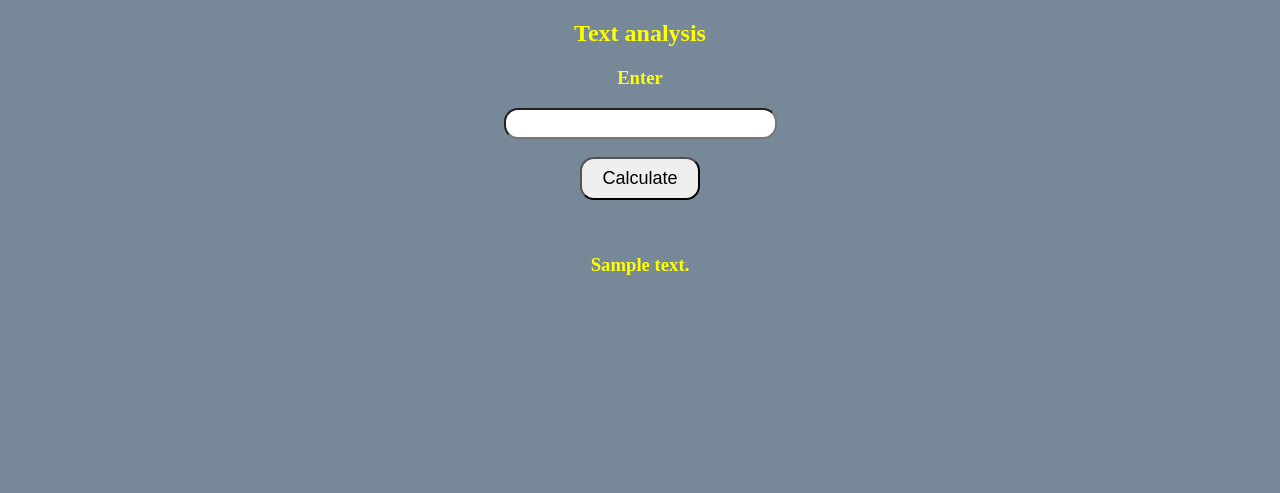
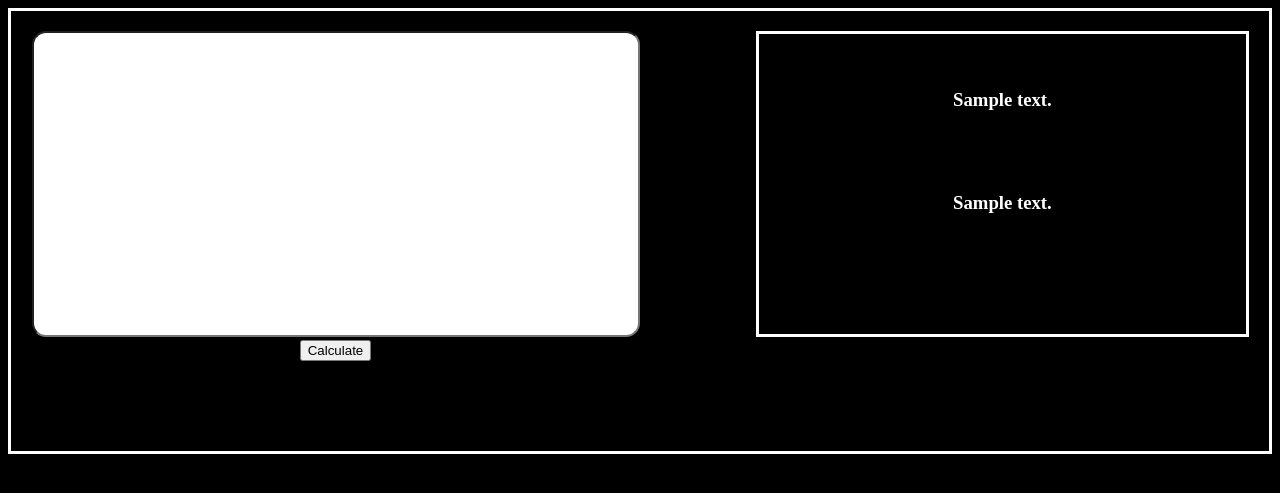
Before and after one commit to ivnattt/Plutchik_VAD_classification, a Flask app: template templates/trial.html in a window 1280 px wide. Shown: the top 493 px of the page. Run offline with Flask 2, Linux system fonts and the light colour scheme; the template is opened without the code that fills it: most values are stand-ins (such as "Sample title", 1, 10 or a date in 2020).

Commit message:
Update trial.html

```diff
--- a/templates/trial.html
+++ b/templates/trial.html
@@ -9,112 +9,69 @@
 
 <body>
 
-    <div style="color:yellow">
-        <form action="{{ url_for('score')}}" method="post">
-            <h2>Text analysis</h2>
-            <h3>Enter</h3>
-            <input id="first" name="Text" type="text">
-            <br><br><button id="sub" type="submit ">Calculate</button>
-            <br>
+<div id="main">
+    <div id="first">
+    <form action="{{ url_for('score')}}" method="post">
+
+        <input id ="ip" name="Text" type="text" >
+        <br><button id="sub" type="submit ">Calculate</button>
+        <br>
 
 
-        </form>
-
-
-
-        <br><br><h3>{{ prediction_text }}<h3>
+    </form>
     </div>
 
+    <div id="answer">
+        <br><br><h3>{{ predictionVAD_text }}<h3>
+        <br><br><h3>{{ predictionEMO_text }}<h3>
 
+    </div>
+</div>
 
 
     <style>
         body {
-            background-color: lightslategray;
+            background-color: black;
             text-align: center;
             padding: 0px;
         }
 
-        #research {
-            font-size: 18px;
-            width: 100px;
-            height: 23px;
-            top: 23px;
+
+        #first {
+
+            font-size: 20px;
+            text-align: center;
+            width: 50%;
+            height: 300px;
+            float:left;
         }
 
-        #box {
-            border-radius: 60px;
-            border-color: 45px;
-            border-style: solid;
-            font-family: cursive;
+        #ip {
+            border-radius: 14px;
+            font-size: 20px;
             text-align: center;
-            background-color: rgb(168, 131, 61);
-            font-size: medium;
-            position: absolute;
-            width: 700px;
-            bottom: 9%;
-            height: 850px;
-            right: 30%;
-            padding: 0px;
-            margin: 0px;
-            font-size: 14px;
+            width: 600px;
+            height: 300px;
+
         }
 
-        #fuel {
-            width: 83px;
-            height: 43px;
-            text-align: center;
-            border-radius: 14px;
-            font-size: 20px;
+        #answer{
+            float:right;
+            color: white;
+            width: 40%;
+            height: 300px;
+            border: 3px solid #fff;
         }
 
-        #fuel:hover {
-            background-color: coral;
+        #main{
+            border: 3px solid #fff;
+            padding:20px;
+            height:400px;
         }
 
-        #research {
-            width: 99px;
-            height: 43px;
-            text-align: center;
-            border-radius: 14px;
-            font-size: 18px;
+        #sub{
+
         }
-
-        #research:hover {
-            background-color: coral;
-        }
-
-        #resea {
-            width: 99px;
-            height: 43px;
-            text-align: center;
-            border-radius: 14px;
-            font-size: 18px;
-        }
-
-        #resea:hover {
-            background-color: coral;
-        }
-
-        #sub {
-            width: 120px;
-            height: 43px;
-            text-align: center;
-            border-radius: 14px;
-            font-size: 18px;
-        }
-
-        #sub:hover {
-            background-color: darkcyan;
-        }
-
-        #first {
-            border-radius: 14px;
-            height: 25px;
-            font-size: 20px;
-            text-align: center;
-        }
-
 
     </style>
 </body>
```
